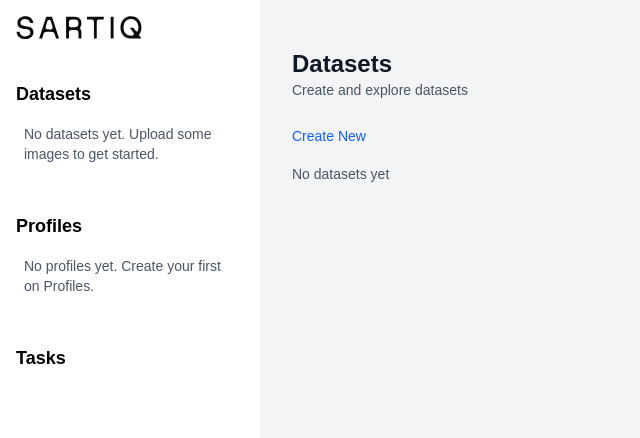
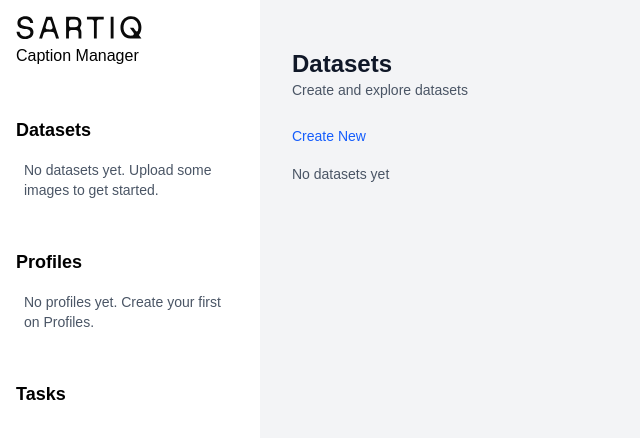
Before and after one commit to orojorge/caption-manager, a Next.js app: page / in a window 1280 px wide. Shown: the top 438 px of the page, without its empty margins (0-640 px from the left). Built offline with nearby package versions, Linux system fonts and the light colour scheme.

Commit message:
Page title added to menu

```diff
--- a/app/components/Menu.tsx
+++ b/app/components/Menu.tsx
@@ -31,7 +31,7 @@ export default function Menu() {
 
   return (
     <aside className="sticky top-0 h-screen w-65 shrink-0 overflow-y-auto bg-white p-4">
-      <div className="mb-10">
+      <div className="mb-12">
         <Image
           src="/SARTIQ_TAGLINE_100_op-dark.svg"
           alt="Sartiq.ai"
@@ -40,6 +40,7 @@ export default function Menu() {
           className="h-6 w-auto"
           priority
         />
+      <div className="mt-1">Caption Manager</div>
       </div>
 
       <div className="space-y-10">
```
